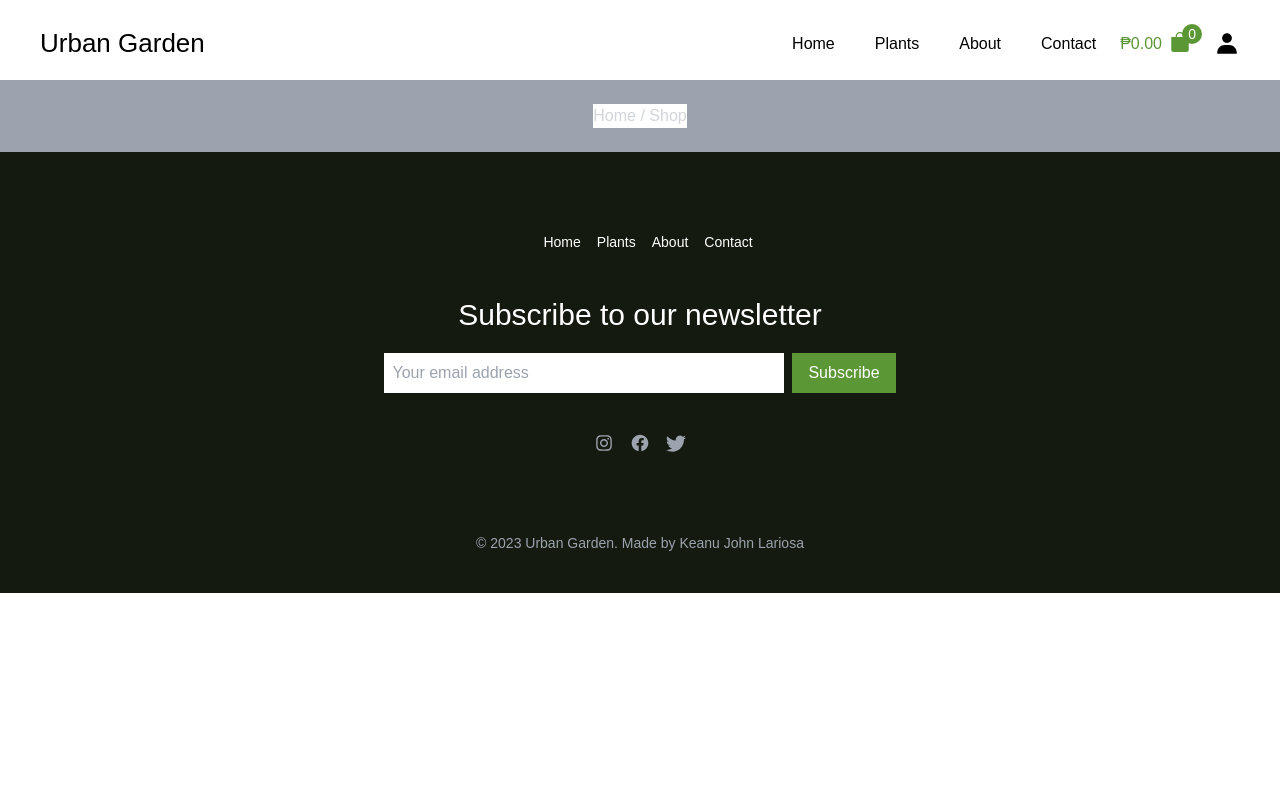
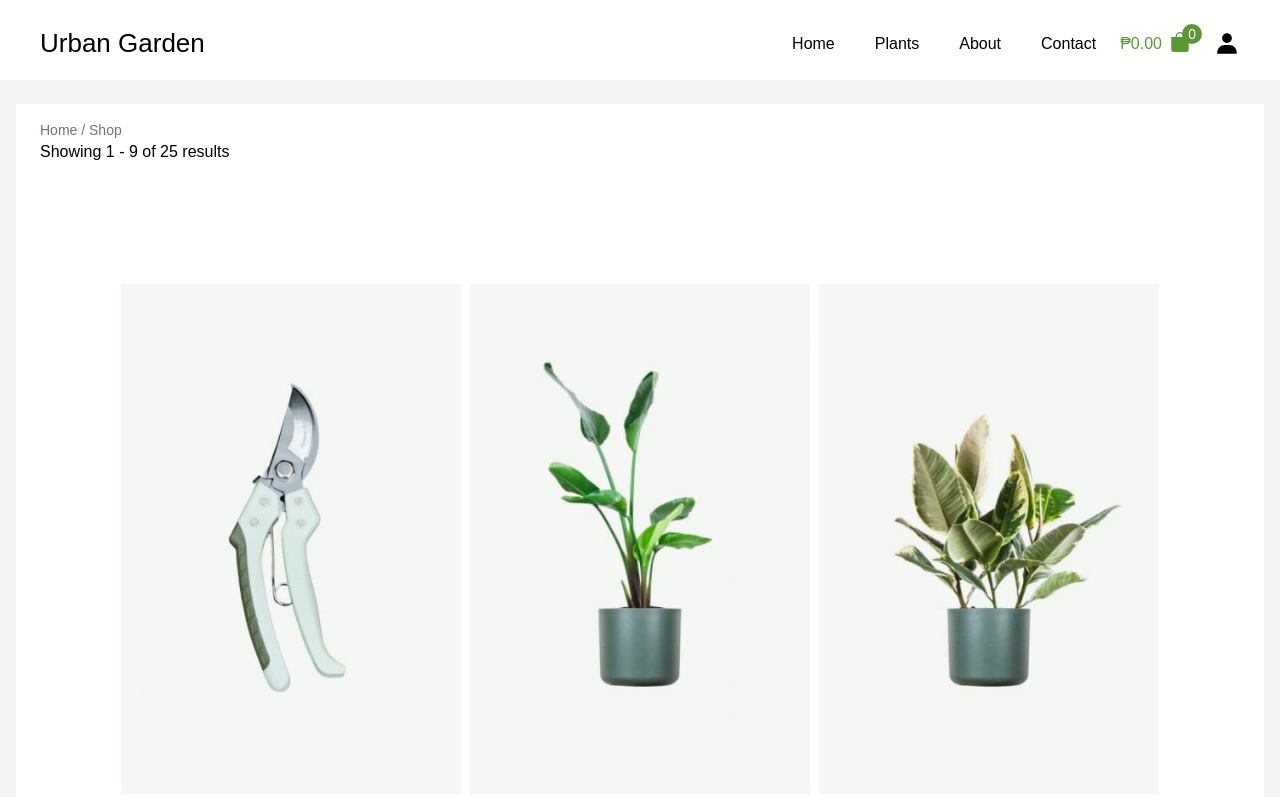
Before and after one commit to crazycart143/urban-garden, a Next.js app: page /shop in a window 1280 px wide. Shown: the top 797 px of the page. Built offline with nearby package versions, Linux system fonts and the light colour scheme; a web font is replaced by a local one.

Commit message:
added plantlist component to shop page

```diff
--- a/app/shop/page.tsx
+++ b/app/shop/page.tsx
@@ -1,15 +1,27 @@
+import { PlantList } from "@/components";
+import { fetchPlants } from "@/utils";
 import React from "react";
 
-const page = () => {
+export default async function page() {
+  const allPlantsObject = await fetchPlants();
+
+  const isDataEmpty = !allPlantsObject || allPlantsObject.length < 1;
+
+  const filteredPlants = allPlantsObject?.slice(0, 9) ?? [];
+
   return (
-    <section className="bg-gray-400 w-full h-full flex justify-center items-center py-6 px-6">
-      <div className="bg-white">
-        <span className="flex justify-start items-start text-gray-300">
+    <section className="bg-gray-100 w-full h-full flex justify-center items-center py-6 px-4 max-width">
+      <div className="bg-white w-full h-full px-6 py-4">
+        <span className="flex justify-start items-start text-gray-500 text-sm">
           Home / Shop
         </span>
+        <div className="flex justify-between items-center">
+          <p>Showing 1 - 9 of 25 results</p>
+        </div>
+        <div className="flex mt-10">
+          <PlantList filteredPlants={filteredPlants} />
+        </div>
       </div>
     </section>
   );
-};
-
-export default page;
+}
--- a/components/PlantList.tsx
+++ b/components/PlantList.tsx
@@ -1,15 +1,23 @@
+"use client";
+
 import React from "react";
 import PlantCard from "./PlantCard";
 import { PlantProps } from "@/types";
+import { usePathname } from "next/navigation";
 
 interface PlantListProps {
   filteredPlants: PlantProps[];
 }
 
 const PlantList = ({ filteredPlants }: PlantListProps) => {
+  const pathname = usePathname();
   return (
     <section className="flex flex-col items-start justify-start w-full px-6 pt-10 pb-10 sm:pb-20 lg:px-20 max-width">
-      <div className="flex items-center w-full sm:justify-start xs:justify-center ">
+      <div
+        className={`${
+          pathname === "/shop" ? "hidden" : "flex"
+        } items-center w-full sm:justify-start xs:justify-center`}
+      >
         <h1 className="xs:text-[34px] sm:text-[40px]">New Plants</h1>
       </div>
       <div className="flex flex-wrap items-center mt-10 justify-evenly gap-y-10 gap-x-2 sm:gap-x-4 md:gap-x-2">
```
